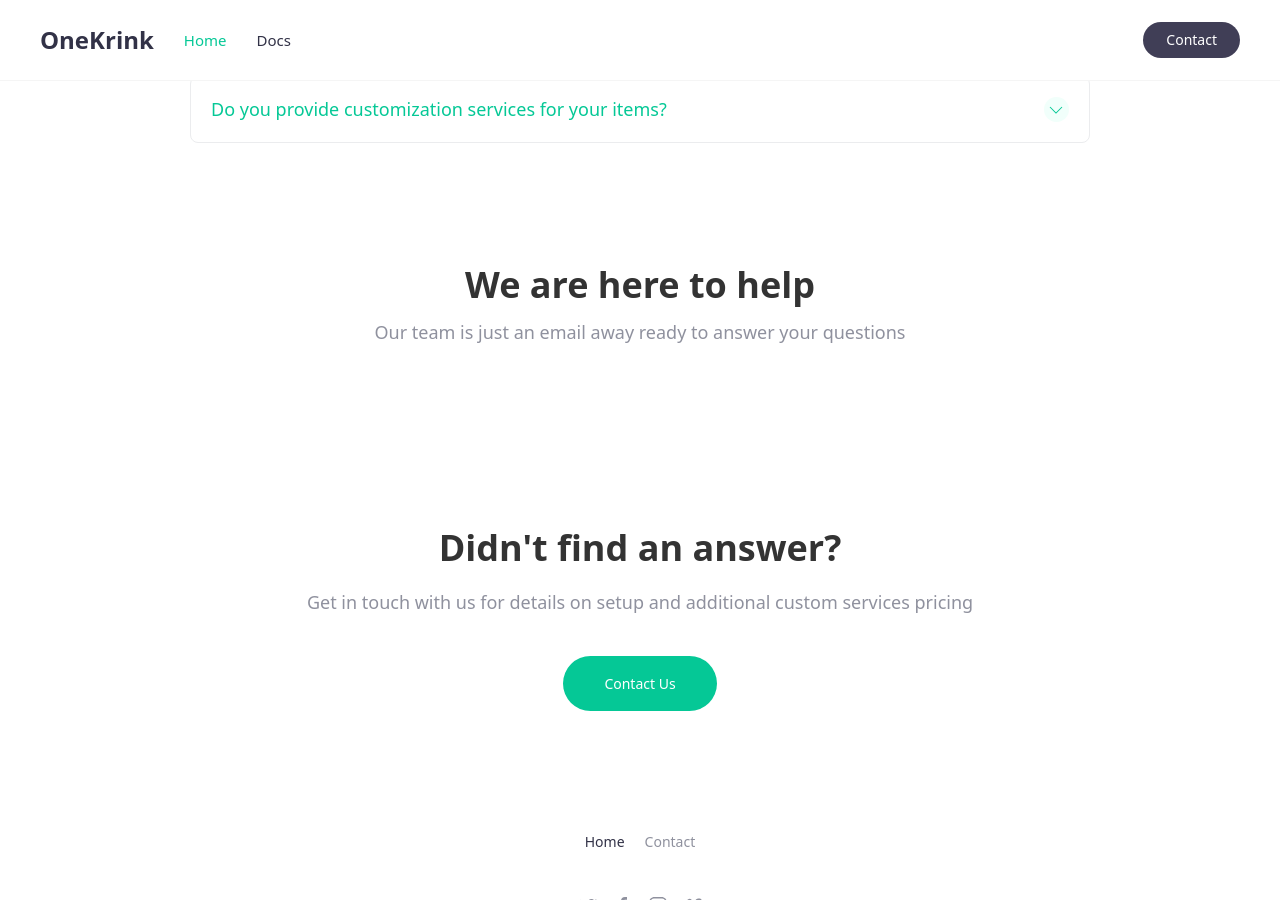
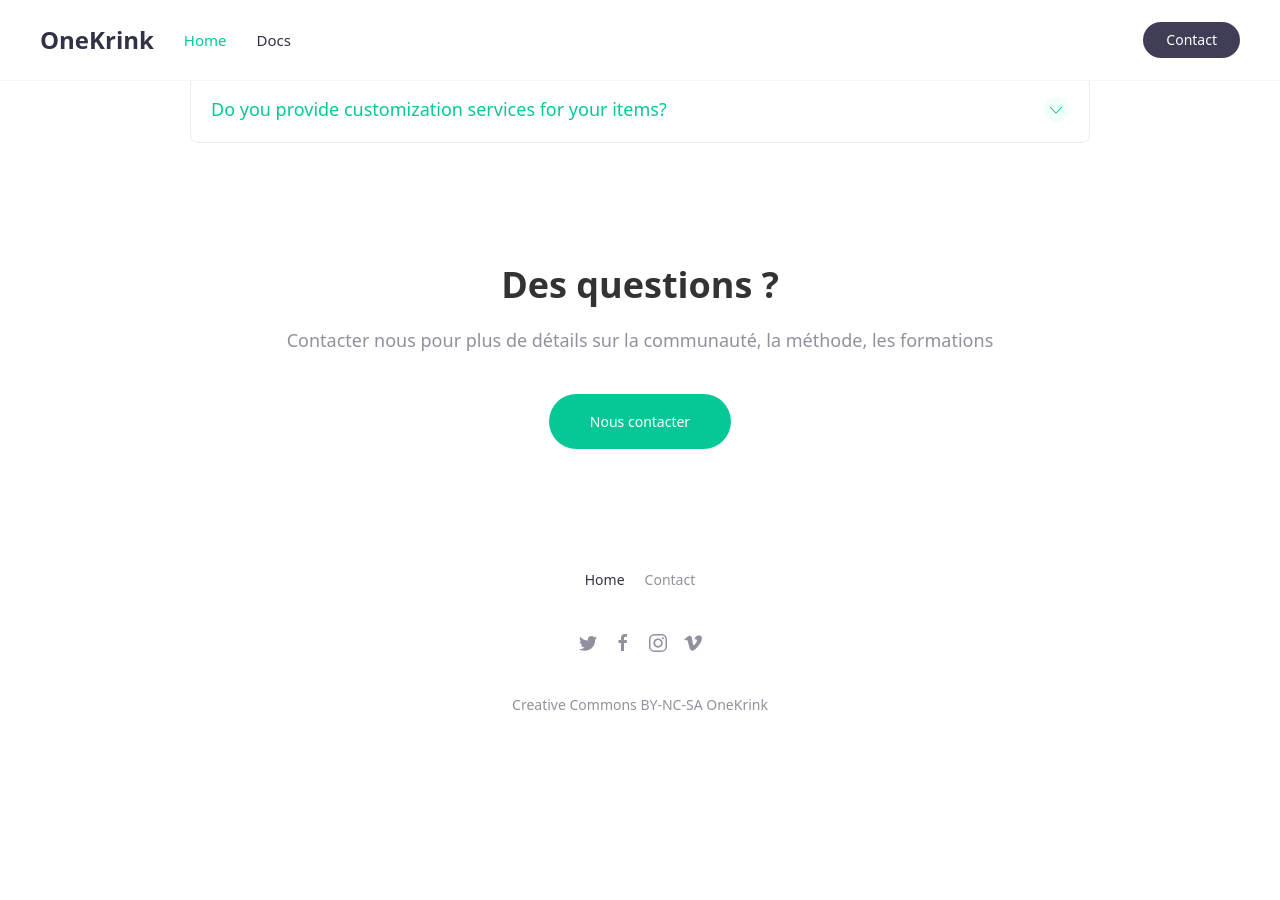
Before and after one commit to OneKrink/onekrink.github.io, a Jekyll site: the page built from index.md, in a window 1280 px wide and 900 px high, scrolled down 2322 px. Built offline with Jekyll 4.4.1, drawn with Linux system fonts in a browser that asks for light colours; after the commit the page ends 3097 px from its top, so only the background shows below that.

Commit message:
Update index.md

```diff
--- a/index.md
+++ b/index.md
@@ -15,7 +15,7 @@ hero:
 {% include videos.html columns="2" title="Video Tutorials" subtitle="Watch screencasts to get you started fast with Jekyll" %}
 
 {% include faqs.html multiple="true" title="Frequently asked questions" category="presale" subtitle="Find quicke answers to frequent pre-sale questions asked by customers" %}
-
+<!---
 {% include team.html authors="evan, john, sara, alex, tom, daniel" title="We are here to help" subtitle="Our team is just an email away ready to answer your questions" %}
-
-{% include cta.html title="Didn't find an answer?" button_text="Contact Us" button_url="/contact/" subtitle="Get in touch with us for details on setup and additional custom services pricing" %}
+-->
+{% include cta.html title="Des questions ?" button_text="Nous contacter" button_url="/contact/" subtitle="Contacter nous pour plus de détails sur la communauté, la méthode, les formations" %}
```
